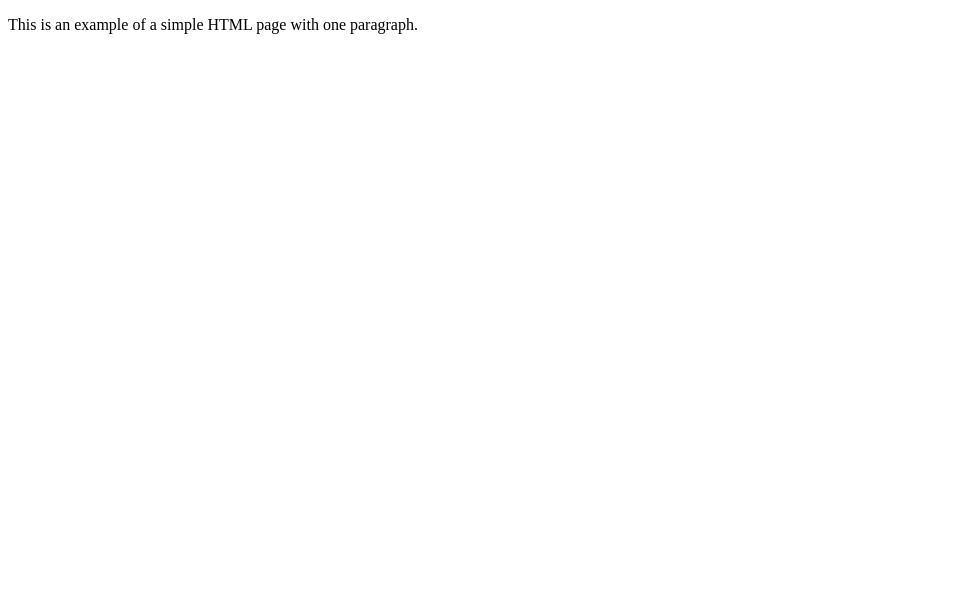
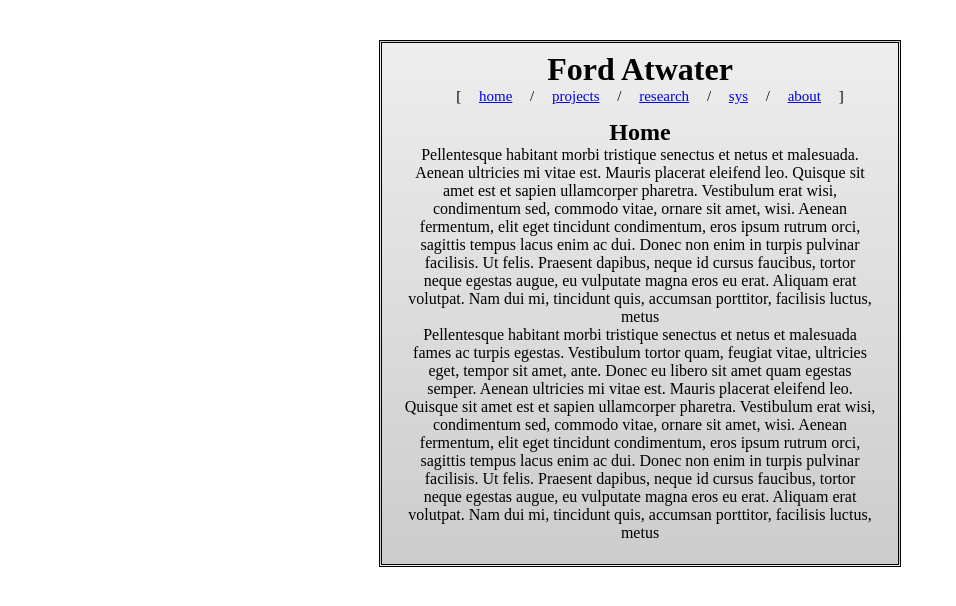
Before and after one commit to fordat/fordat.github.io__, a plain HTML site: page index.html in a window 1280 px wide. Shown: the whole page, without its empty margins (0-956 px from the left). Drawn offline with Linux system fonts and the light colour scheme.

Commit message:
styling n sum content

```diff
--- /dev/null
+++ b/fordat.css
@@ -0,0 +1,29 @@
+* { margin: 0; padding: 0; }
+html { overflow-y: scroll; }
+
+body {
+	text-align:center;
+}
+
+#body-container {
+    width: 500px; margin: 40px auto 5px; background: #91c7ff;
+    padding: 8px;
+    background: -webkit-gradient(linear, left top, left bottom, from(#eee), to(#ccc));
+    background: -moz-linear-gradient(top,  #eee,  #ccc);
+    border-style: double;
+}
+
+#main-content { padding: 14px; }
+
+li {
+    display: inline;
+    margin: 0 7px 3px 7px;
+}
+ul {
+    font-size: 15px;
+    color: #000000;
+    font-family: "Neuton", serif;
+    font-weight: 400;
+    margin-left: 0px;
+    padding-left: 20px;
+}
--- a/index.html
+++ b/index.html
@@ -1,9 +1,49 @@
 <!DOCTYPE html>
 <html>
     <head>
-        <title>Example</title>
+        <title>Ford Atwater</title>
+        <link rel="stylesheet" type="text/css" href="fordat.css">
     </head>
     <body>
-        <p>This is an example of a simple HTML page with one paragraph.</p>
+        <div id="body-container">
+            <div id="header">
+                <h1>Ford Atwater</h1>
+                <ul id="nav-bar">
+                    <li>[</li>
+                    <li>
+                        <a href="home.html">home</a>
+                    </li>
+                    <li>/</li>
+                    <li>
+                        <a href="projects.html">projects</a>
+                    </li>
+                    <li>/</li>
+                    <li>
+                        <a href="research.html">research</a>
+                    </li>
+                    <li>/</li>
+                    <li>
+                        <a href="sys.html">sys</a>
+                    </li>
+                    <li>/</li>
+                    <li>
+                        <a href="about.html">about</a>
+                    </li>
+                    <li>]</li>
+                </ul>
+            </div>
+            <section id="main-content">
+                <div id="guts">
+
+                    <h2>Home</h2>
+
+                    <p>Pellentesque habitant morbi tristique senectus et netus et malesuada. Aenean ultricies mi vitae est. Mauris placerat eleifend leo. Quisque sit amet est et sapien ullamcorper pharetra. Vestibulum erat wisi, condimentum sed, commodo vitae, ornare sit amet, wisi. Aenean fermentum, elit eget tincidunt condimentum, eros ipsum rutrum orci, sagittis tempus lacus enim ac dui. Donec non enim in turpis pulvinar facilisis. Ut felis. Praesent dapibus, neque id cursus faucibus, tortor neque egestas augue, eu vulputate magna eros eu erat. Aliquam erat volutpat. Nam dui mi, tincidunt quis, accumsan porttitor, facilisis luctus, metus</p>
+
+                    <p>Pellentesque habitant morbi tristique senectus et netus et malesuada fames ac turpis egestas. Vestibulum tortor quam, feugiat vitae, ultricies eget, tempor sit amet, ante. Donec eu libero sit amet quam egestas semper. Aenean ultricies mi vitae est. Mauris placerat eleifend leo. Quisque sit amet est et sapien ullamcorper pharetra. Vestibulum erat wisi, condimentum sed, commodo vitae, ornare sit amet, wisi. Aenean fermentum, elit eget tincidunt condimentum, eros ipsum rutrum orci, sagittis tempus lacus enim ac dui. Donec non enim in turpis pulvinar facilisis. Ut felis. Praesent dapibus, neque id cursus faucibus, tortor neque egestas augue, eu vulputate magna eros eu erat. Aliquam erat volutpat. Nam dui mi, tincidunt quis, accumsan porttitor, facilisis luctus, metus</p>
+
+                    </div>
+            </section>
+        </div>
+        <script src="./fordat.js" type="application/javascript"></script>
     </body>
 </html>
```
